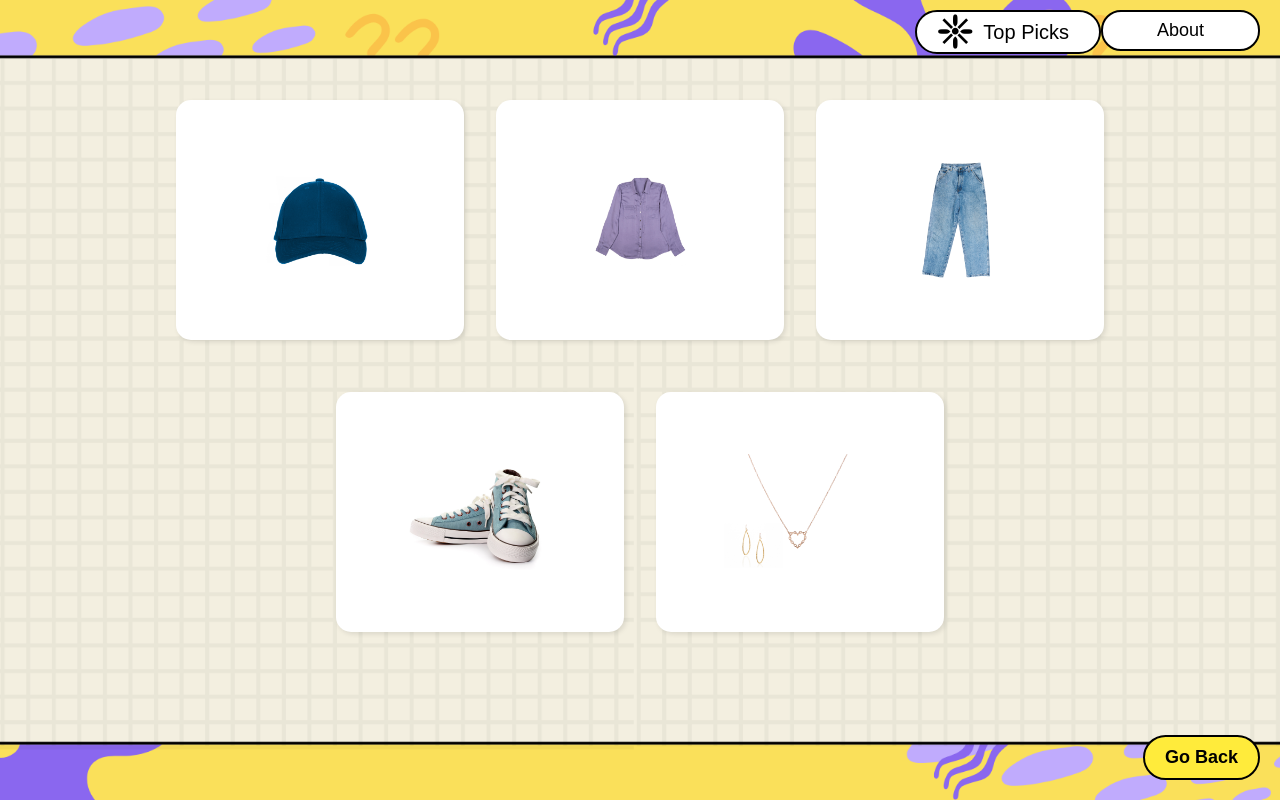
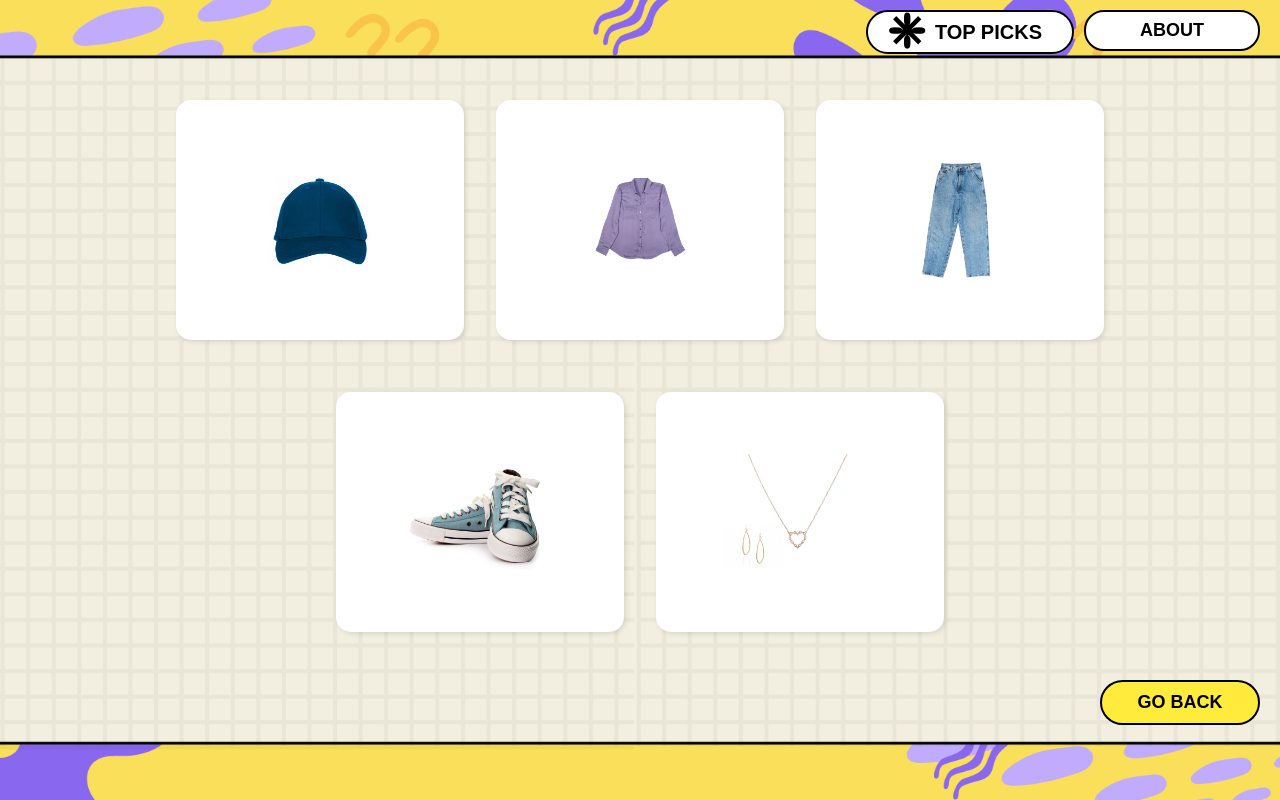
Before and after one commit to moimoi18/OutfitFinder, a website: page toppicks.html in a window 1280 px wide. Drawn offline with Linux system fonts and the light colour scheme.

Commit message:
UI changes

```diff
--- a/about.css
+++ b/about.css
@@ -24,6 +24,7 @@ body {
   padding: 10px;
   position: relative; /* Ensure positioning can be tweaked */
   top: -20px; /* Move the navbar slightly upward */
+  font-weight: bold;
 }
 
 .header a {
@@ -43,6 +44,8 @@ body {
   padding: 8px 50px;
   cursor: pointer;
   transition: background-color 0.3s, box-shadow 0.3s;
+  font-weight: bold;
+
 }
 
 .homeBtn:hover,
@@ -57,6 +60,7 @@ body {
   align-items: center;
   flex-direction: column;
   min-height: 80vh;
+  margin-top: -60px; /* Adjust the value as needed */
 }
 
 .about-box {
@@ -113,14 +117,15 @@ body {
   background-color: #ffeb00;
   border: none;
   border-radius: 15px;
-  box-shadow: 0 9px #999;
+  box-shadow: 0px 4px 6px rgba(0, 0, 0, 0.2);
   display: inline-block;
   margin-top: 40px;
 
 }
 
 .go-back-button:hover {
-  background-color: #ffeb00;
+  background-color: rgba(250, 250, 227, 1);
+  box-shadow: 4px 4px 10px rgba(0, 0, 0, 0.3);
 }
 
 .go-back-button:active {
--- a/closet.css
+++ b/closet.css
@@ -25,6 +25,7 @@ body {
     margin: 0 auto 4rem;
     gap: 10px; /* Gap between buttons */
     padding: 10px;
+
 }
 
 .nav a {
@@ -42,6 +43,8 @@ body {
     padding: 8px 30px;
     cursor: pointer;
     transition: background-color 0.3s, box-shadow 0.3s;
+    font-weight: bold;
+
 }
 
 .nav-btn:hover {
--- a/toppicks.css
+++ b/toppicks.css
@@ -22,6 +22,8 @@ body {
   justify-content: flex-end;
   position: relative; /* Ensure positioning can be tweaked */
   top: -10px; /* Move the navbar slightly upward */
+  gap: 10px;
+  font-weight: bold;
 }
 
 .header a {
@@ -39,10 +41,13 @@ body {
   transition: background-color 0.3s, box-shadow 0.3s;
   color: #000;
   background-color: #fff;
+  font-weight: bold;
+
 }
 
 .topPicksBtn:hover {
   background-color: rgba(250, 250, 227, 1);
+  box-shadow: 4px 4px 10px rgba(0, 0, 0, 0.3);
 }
 
 .topPicksBtn .snowflake {
@@ -59,6 +64,8 @@ body {
   padding: 8px 54px;
   font-size: 18px;
   cursor: pointer;
+  font-weight: bold;
+
 }
 
 .aboutBtn:hover {
@@ -95,7 +102,7 @@ body {
 /* Go Back Button */
 .goBackBtn {
   position: fixed;
-  bottom: 20px;
+  bottom: 75px;
   right: 20px;
   background-color: #ffeb3b;
   color: #000;
@@ -106,6 +113,7 @@ body {
   cursor: pointer;
   text-decoration: none;
   font-weight: bold;
+  width: 10rem;
 }
 
 .goBackBtn:hover {
--- a/toppicks.html
+++ b/toppicks.html
@@ -10,11 +10,11 @@
     <header class="header">
         <a href="./toppicks.html">
             <button type="button" class="topPicksBtn active">
-                <span class="snowflake">❈</span> Top Picks
+                <span class="snowflake">❈</span> TOP PICKS
             </button>
         </a>
         <a href="./about.html">
-            <button type="button" class="aboutBtn">About</button>
+            <button type="button" class="aboutBtn">ABOUT</button>
         </a>
     </header>
 
@@ -42,7 +42,7 @@
 
     <!-- Go Back Button -->
     <a href="./index.html">
-        <button class="goBackBtn">Go Back</button>
+        <button class="goBackBtn">GO BACK</button>
     </a>
 </body>
 </html>
```
Also changed, not shown: generator.html (+5 -1 lines), index.html (+1 -1 lines), 1 other file.
